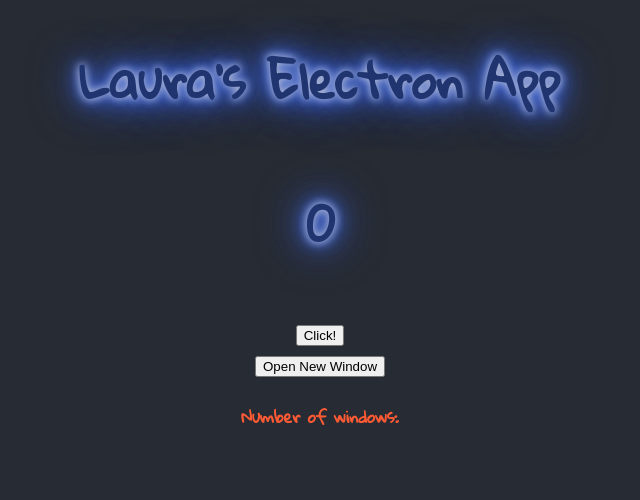
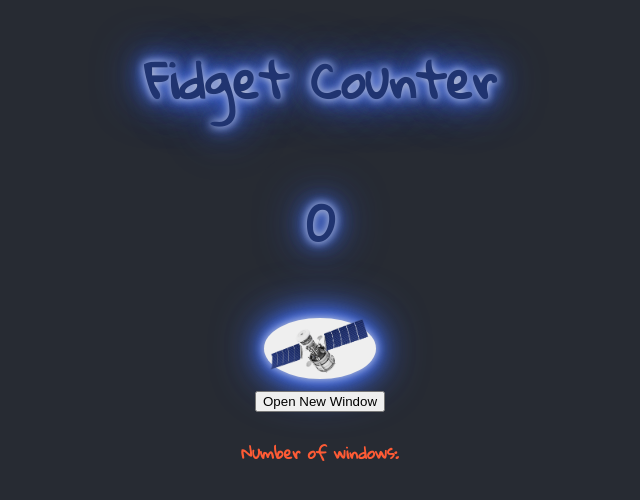
Before and after one commit to Cyclokitty/fidgetCounter, an Electron app: page index.html in a window 1280 px wide. Shown: the whole page, without its empty margins (320-960 px from the left). Drawn offline with Linux system fonts and the light colour scheme; no server answers.

Commit message:
changed button to an image

```diff
--- a/index.html
+++ b/index.html
@@ -7,11 +7,10 @@
   </head>
   <body>
 
-      <h1 class='title'>Laura's Electron App</h1>
-
+      <h1 class='title'>Fidget Counter</h1>
       <div>
         <h3 id='count'>0</h3>
-        <button id='countBtn'>Click!</button>
+        <button id='countBtn'><img src='./build/fidget.png' width='100'/></button>
       </div>
 
       <div>
--- a/style.css
+++ b/style.css
@@ -12,3 +12,10 @@ body {
   color: #203470;
   text-shadow: 0 0 8px #CCC, 0 0 10px #4169E1, 0 0 16px #4169E1, 0 0 25px #4169E1, 0 0 36px #4169E1, 0 0 52px #4169E1;
 }
+
+#countBtn {
+  border-radius: 50%;
+  outline: none;
+  border: 1px #ccc;
+  box-shadow: 0 0 8px #CCC, 0 0 10px #4169E1, 0 0 16px #4169E1, 0 0 25px #4169E1, 0 0 36px #4169E1, 0 0 52px #4169E1;
+}
```
Also changed, not shown: build/fidget.png (added).
